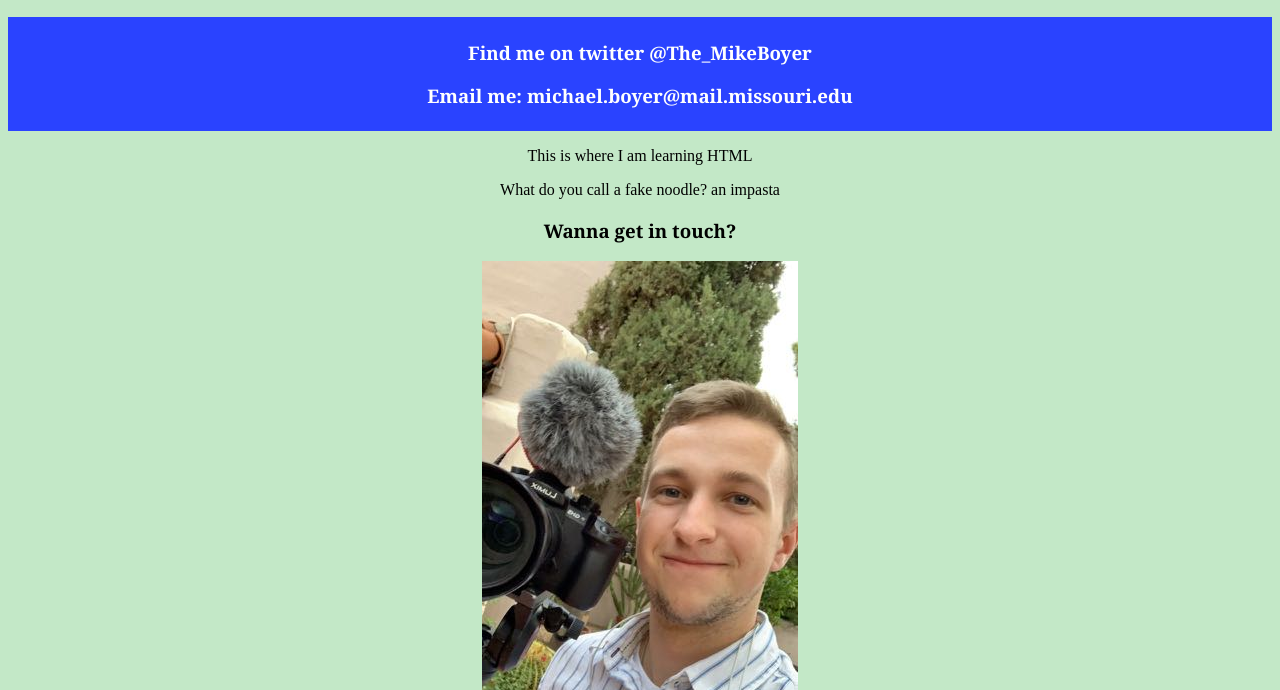
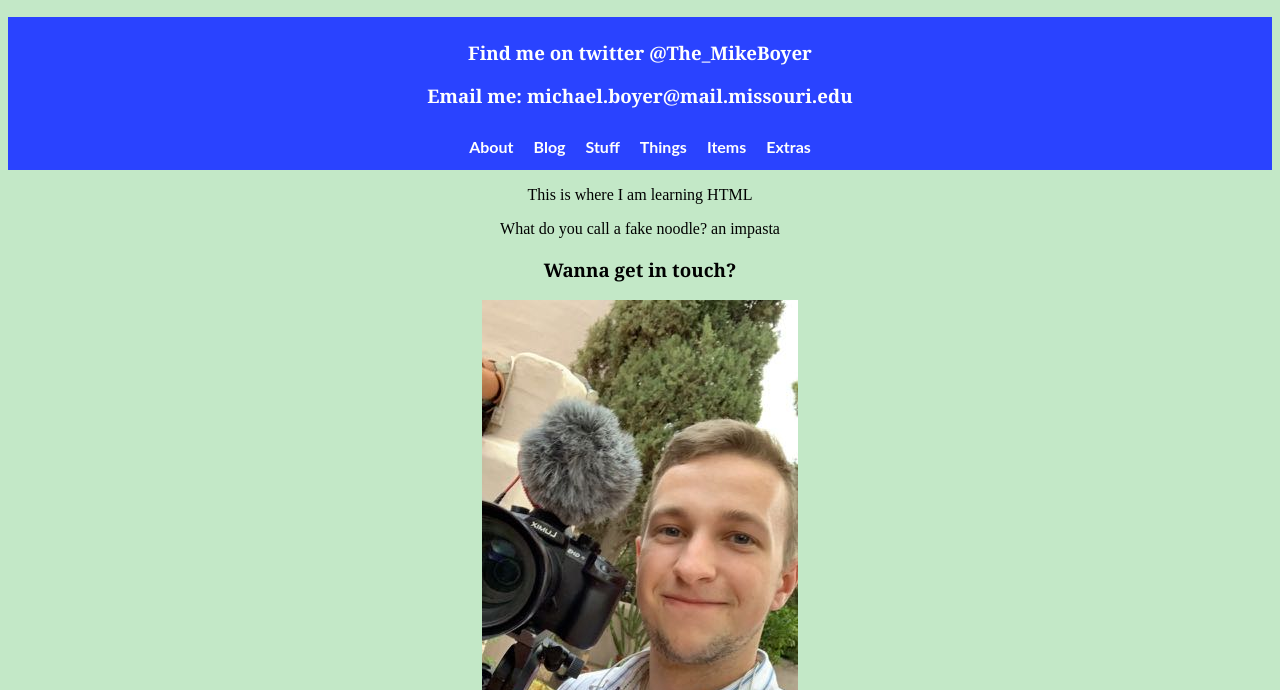
Before and after one commit to j4502-fs19/michael-boyer, a plain HTML site: page index.html in a window 1280 px wide. Shown: the part 110-800 px from the top of the page. Drawn offline with Linux system fonts and the light colour scheme.

Commit message:
Added Flexbox

```diff
--- a/index.html
+++ b/index.html
@@ -14,9 +14,18 @@
   <h2>Website for J4502 Multimedia Planning and Design</h2>
   </div>
 
+
 	<div id="contact">
   <h3>Find me on twitter @The_MikeBoyer</h3>
   <h3>Email me: michael.boyer@mail.missouri.edu</h3>
+	<div class="container">
+		<div class="item-1 item">About</div>
+		<div class="item-2 item">Blog</div>
+		<div class="item-3 item">Stuff</div>
+		<div class="item-4 item">Things</div>
+		<div class="item-5 item">Items</div>
+		<div class="item-6 item">Extras</div>
+	</div>
 	</div>
 
   <p>This is where I am learning HTML</p>
--- a/style.css
+++ b/style.css
@@ -21,6 +21,20 @@ h1 {
     font-family: 'Lato', 'Helvetica', sans-serif;
   }
 
+.container{
+display: flex;
+flex-direction: column;
+}
+
+@media (min-width: 600px) {
+	.container {
+		flex-direction: row;
+		justify-content: center;
+	}
+  .item {
+    margin: 10px;
+  }
+}
 
   p{
     text-align: center;
```
